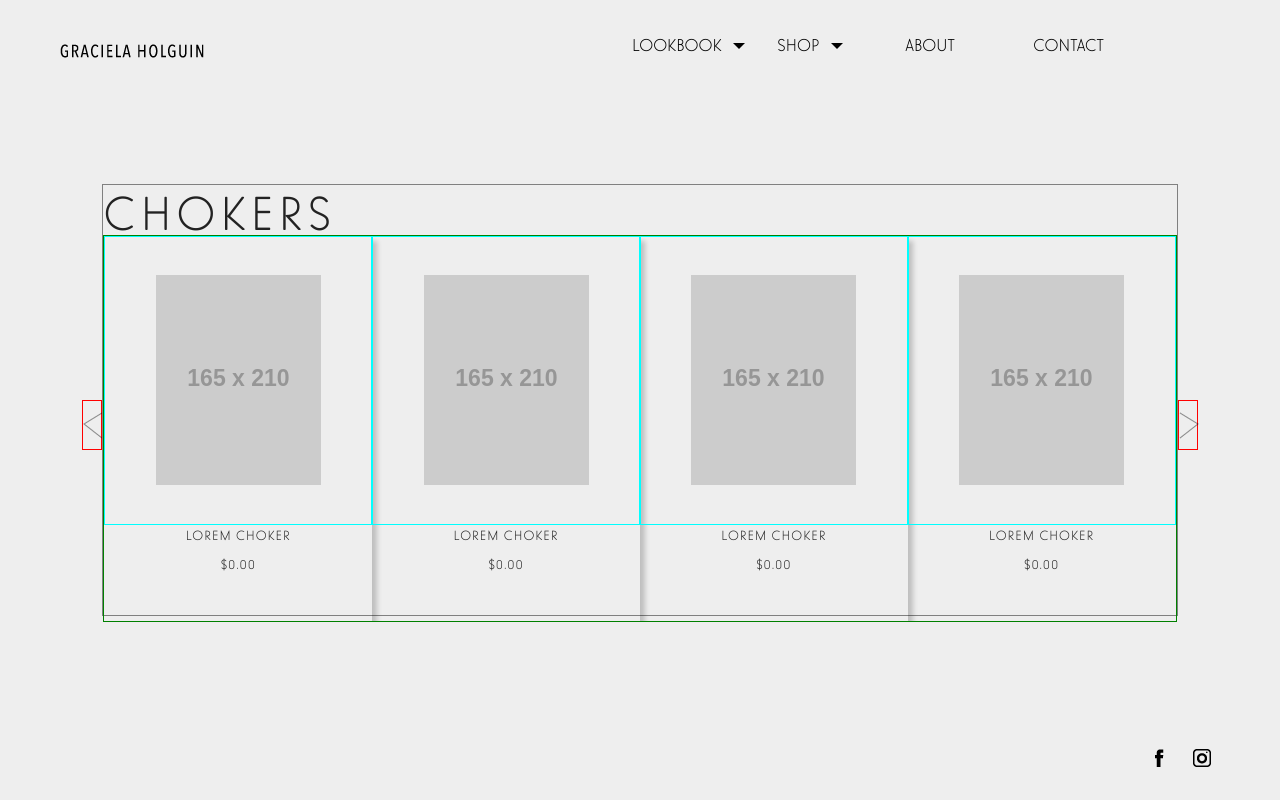
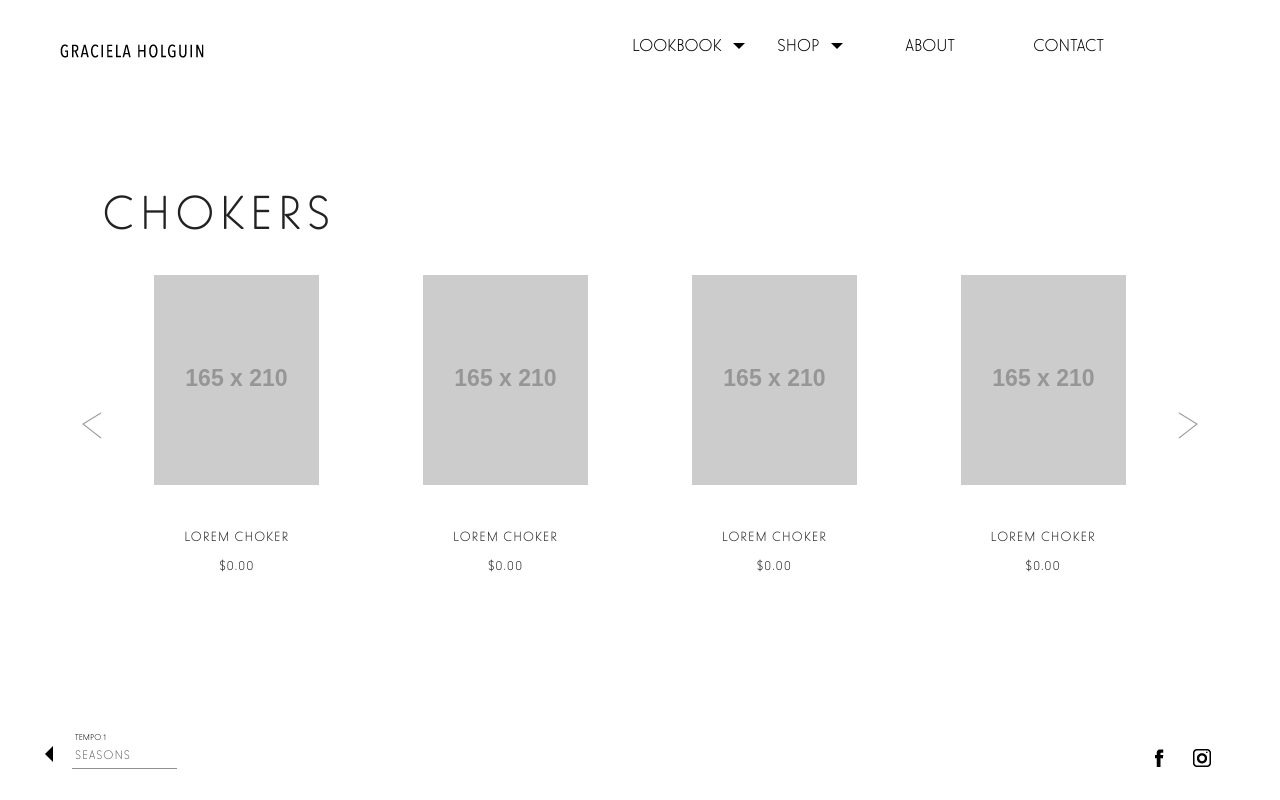
Before and after one commit to AndrewAlva/Products_Showroom_Template, a plain HTML site: page index.html in a window 1280 px wide. Drawn offline with nearby package versions, Linux system fonts and the light colour scheme; placeholder pictures from the web are drawn by us; files whose address does not match are found by name.

Commit message:
Index product carousel done. Lightbox of each product pending

```diff
--- a/index.html
+++ b/index.html
@@ -209,7 +209,20 @@
                     <a href="#" class="carousel_arrows right_carousel_arrow gray_arrow" data-slide="next"></a>
                 </nav>
 
-                <div class="return_to_collection"></div>
+                <a href="#" class="return_to_collection">
+                    <div class="return_arrow">
+                        <div class="draw_arrow"></div>
+                    </div>
+
+                    <div class="return_data">
+                        <div class="collection_type">
+                            <h4>Tempo 1</h4>
+                        </div>
+                        <div class="collection_name">
+                            <h5>Seasons</h5>
+                        </div>
+                    </div>
+                </a>
 
             </section>
 
--- a/scss/snippets/_carousel-simple.scss
+++ b/scss/snippets/_carousel-simple.scss
@@ -4,6 +4,10 @@ $products_to_show: 4;
 $product_card_width: 100% / $total_products;
 $inner_slider_width: (100% / $products_to_show) * $total_products;
 $transitions_timing: 0.6s;
+
+#product_carousel{
+	background-color: #fff;
+}
 
 .carousel_container{
 	position: absolute;
@@ -14,7 +18,6 @@ $transitions_timing: 0.6s;
 	margin: auto;
 	top: 0; bottom: 0; left: 0; right: 0;
 
-	border: 1px solid gray;
 	@include sizeFix();
 
 	.product_type{
@@ -33,7 +36,6 @@ $transitions_timing: 0.6s;
 		height: 90%;
 		overflow: hidden;
 
-		border: 1px solid green;
 		@include sizeFix();
 
 		.inner_slider{
@@ -51,7 +53,6 @@ $transitions_timing: 0.6s;
 				height: 100%;
 				text-align: center;
 				// background-color: #fff;
-				box-shadow: 5px 5px 5px rgba(0,0,0,0.2);
 
 				.img_container{
 					position: relative;
@@ -60,7 +61,6 @@ $transitions_timing: 0.6s;
 					padding: 0 10%;
 
 					@include sizeFix();
-					border: 1px solid aqua;
 
 					img{
 						position: absolute;
@@ -97,7 +97,6 @@ $transitions_timing: 0.6s;
 	top: 50px;
 	bottom: 0;
 
-	border: 1px solid red;
 	@include sizeFix();
 
 	.carousel_arrows{
@@ -139,4 +138,70 @@ $transitions_timing: 0.6s;
 	position: absolute;
 	width: 132px;
 	height: 38px;
+	left: 45px;
+	bottom: 31px;
+	text-decoration: none;
+	text-transform: uppercase;
+
+	@include transitions(all, 0.4s, ease-in-out);
+
+	&:hover{
+		@include opacity(0.5);
+	}
+
+	div{
+		position: relative;
+		float: left;
+		height: 100%;
+	}
+
+	.return_arrow{
+		width: 10px;
+		margin-right: 17px;
+
+		.draw_arrow{
+			position: relative;
+			width: 0;
+			height: 0;
+			top: 39%;
+			border-right: 8px solid #000;
+
+			border-top: 8px solid transparent;
+			border-bottom: 8px solid transparent;
+		}
+	}
+
+	.return_data{
+		width: 105px;
+		@include sizeFix();
+		padding-left: 3px;
+		border-bottom: 1px solid #919191;
+
+		div{
+			width: 100%;
+
+			h4, h5{
+				margin: 0;
+			}
+		}
+
+		.collection_type{
+			height: 39%;
+
+			h4{
+				color: #000;
+				font-size: 9px;
+				-webkit-font-smoothing: auto;
+			}
+		}
+		.collection_name{
+			height: 61%;
+
+			h5{
+				color: #686868;
+				font-size: 13px;
+				letter-spacing: 1px;
+			}
+		}
+	}
 }
--- a/scss/snippets/_dropdown_menu.scss
+++ b/scss/snippets/_dropdown_menu.scss
@@ -56,7 +56,6 @@ header{
 
 					&:focus{
 						outline:none;
-						text-decoration:underline;
 					}
 
 					h3{
@@ -90,7 +89,7 @@ header{
 					padding: 0;
 					border-bottom: 1px solid #919191;
 					list-style-type:none;
-					background-color: #eee;
+					// background-color: #eee;
 
 					// Sub Nav Links
 					.sub_nav_link{
```
Also changed, not shown: css/styling.css, 1 other file.
